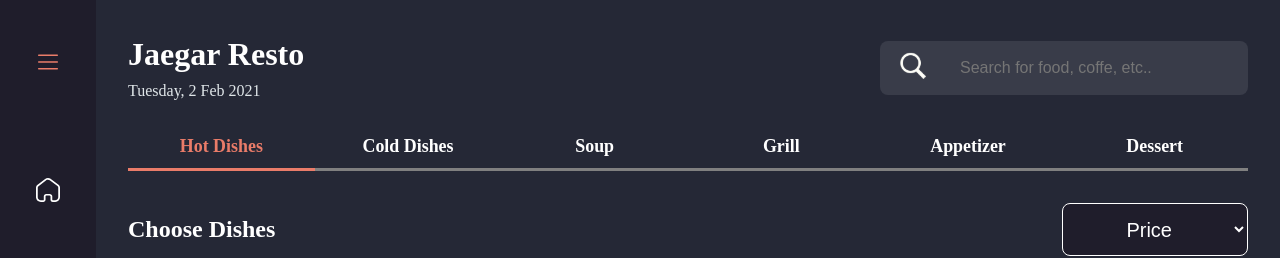
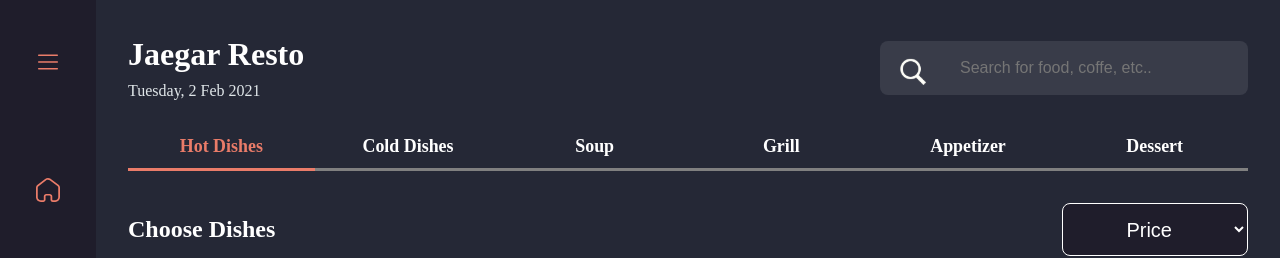
Before and after one commit to MukhriddinToshboyev/Pitsa, a React (Vite) app: page / in a window 1280 px wide. Shown: the top 258 px of the page. Built offline with nearby package versions, Linux system fonts and the light colour scheme.

Commit message:
home css

```diff
--- a/src/Home/index.jsx
+++ b/src/Home/index.jsx
@@ -116,9 +116,6 @@ function Home({
 
       <div className="home-discreption">
         <header className="home-header">
-          <div className="home-header__icon">
-            <img src={HomeIcon1} alt="icon" />
-          </div>
           <div className="home-resto">
             <h1 className="home-resto__name">Jaegar Resto</h1>
             <p className="home-resto__date">Tuesday, 2 Feb 2021</p>
@@ -129,6 +126,7 @@ function Home({
               tabIndex={Text}
               placeholder="Search for food, coffe, etc.."
             />
+            <img src={HomeIcon1} className="home-header__icon" />
           </form>
         </header>
         <nav className="home-navigation">
--- a/src/Home/style.css
+++ b/src/Home/style.css
@@ -24,11 +24,6 @@
   position: relative;
 }
 
-.home-header__icon {
-  position: absolute;
-  right: 20rem;
-}
-
 .home-resto {
   display: flex;
   flex-direction: column;
@@ -50,6 +45,7 @@
 }
 
 .home-search {
+  position: relative;
   width: 23rem;
   height: 3.4rem;
 }
@@ -62,6 +58,12 @@
   background: #393c49;
   border: 2rem;
   border-radius: 0.5rem;
+}
+
+.home-header__icon {
+  position: absolute;
+  right: 20rem;
+  top: 1rem;
 }
 
 /* Home navigation */
--- a/src/Sidebar/index.jsx
+++ b/src/Sidebar/index.jsx
@@ -34,7 +34,7 @@ function Sidebar({ handleHSHowCart, handleAccountCard, cartLength }) {
               <path
                 d="M9.13263 0.945681C10.7368 -0.265241 12.9853 -0.313246 14.6387 0.801667L14.8421 0.945681L22.5335 6.79147C23.3798 7.41433 23.8989 8.33963 23.9874 9.34653L24 9.58775V19.3195C24 21.8278 21.9145 23.868 19.3011 24H16.7874C15.5861 23.9772 14.6147 23.0891 14.5263 21.973L14.5137 21.8038V18.3726C14.5137 17.9994 14.2219 17.6886 13.8316 17.6274L13.7179 17.6154H10.344C9.94105 17.6274 9.61263 17.9034 9.56211 18.2634L9.54947 18.3726V21.793C9.54947 21.8638 9.53558 21.9478 9.52421 22.0078L9.51158 22.033L9.49768 22.1158C9.34737 23.1371 8.46316 23.916 7.36421 23.9892L7.2 24H4.93895C2.29895 24 0.138947 22.033 0 19.5596V9.58775C0.0113684 8.56645 0.48 7.61835 1.26316 6.95829L9.13263 0.945681ZM13.7432 2.25381C12.7832 1.52174 11.4189 1.48694 10.4084 2.1218L10.2177 2.25381L2.53768 8.1356C2.09684 8.44644 1.83158 8.91448 1.76842 9.40653L1.75453 9.59855V19.3195C1.75453 20.9157 3.06821 22.2238 4.73684 22.3198H7.2C7.47789 22.3198 7.71789 22.141 7.75453 21.889L7.78105 21.673L7.79368 21.6118V18.3726C7.79368 17.0885 8.82947 16.0444 10.1558 15.9472H13.7179C15.0682 15.9472 16.1672 16.9325 16.2695 18.1926V21.8038C16.2695 22.0558 16.4589 22.273 16.7116 22.3198H19.0598C20.7524 22.3198 22.1293 21.0849 22.2303 19.5116L22.2442 19.3195V9.59855C22.2303 9.0837 22.0042 8.60245 21.6126 8.24362L21.4484 8.1104L13.7432 2.25381Z"
                 fill="#EA7C69"
-                className="circle"
+                // className="circle"
               />
             </svg>
           </a>
```
